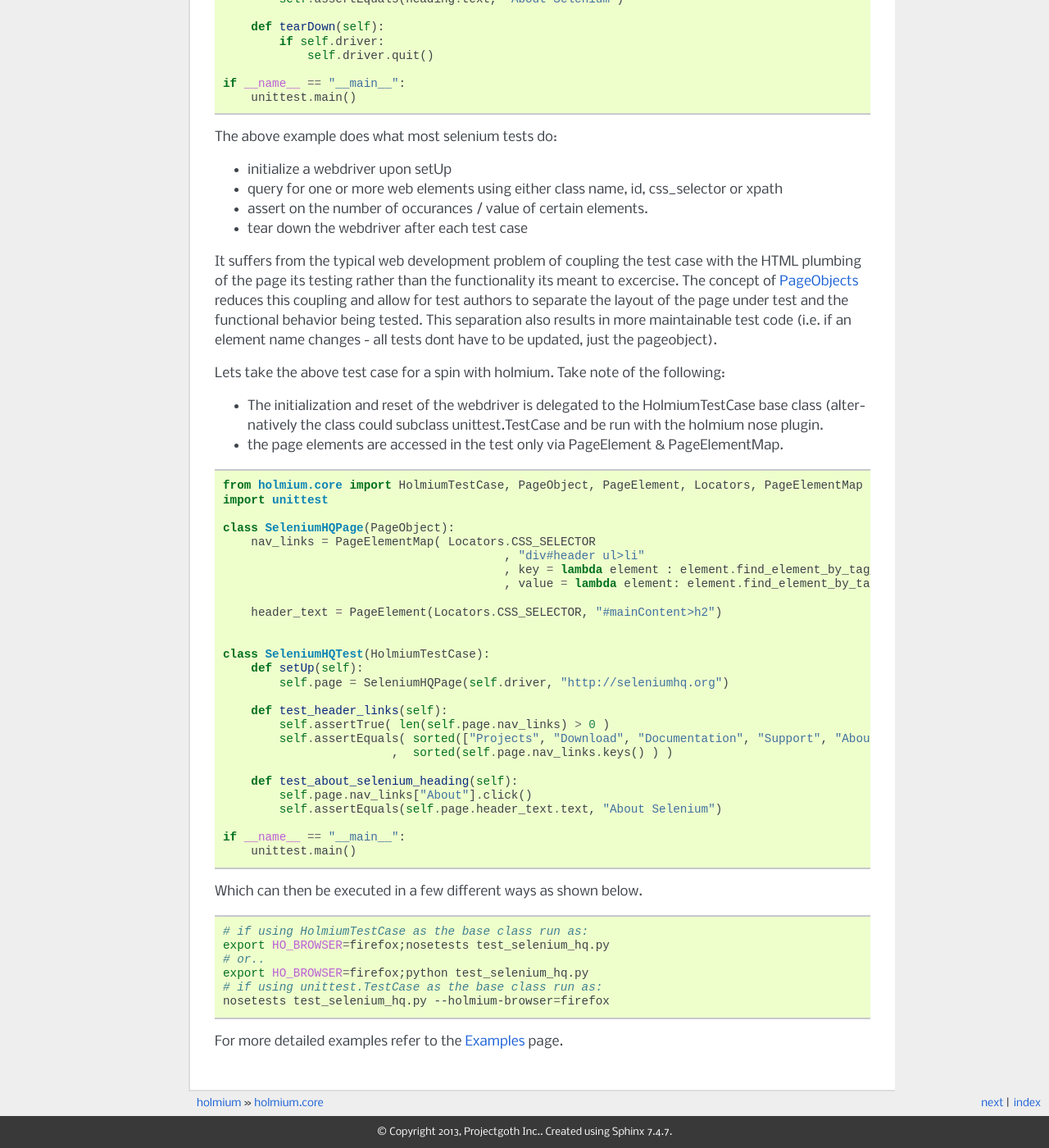
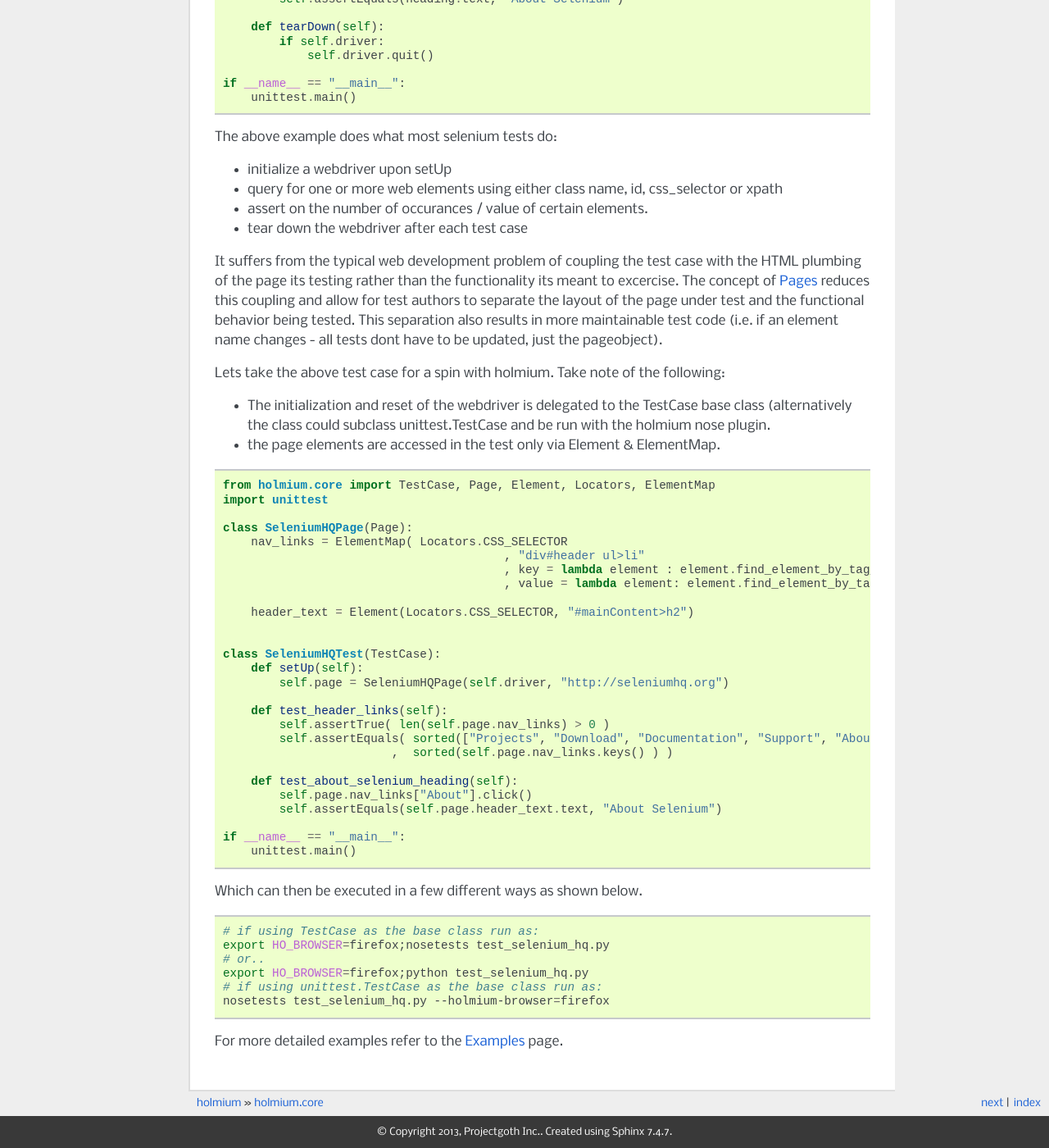
Before and after one commit to alisaifee/holmium.core, a Sphinx documentation site: the page built from doc/source/index.rst, in a window 1280 px wide and 1400 px high, scrolled down 862 px. Shown: the whole window at 82% size. Built offline with Sphinx 7.4.7, drawn with Linux system fonts in a browser that asks for light colours; formulas are drawn with MathJax 3.

Commit message:
renamed public classes to Page,Element,Elements,ElementMap,TestCase

```diff
--- a/README.rst
+++ b/README.rst
@@ -1,4 +1,4 @@
-.. _PageObjects: http://code.google.com/p/selenium/wiki/PageObjects
+.. _Pages: http://code.google.com/p/selenium/wiki/PageObjects
 .. |travis-ci| image:: https://secure.travis-ci.org/alisaifee/holmium.core.png
     :target: https://travis-ci.org/#!/alisaifee/holmium.core
 .. |coverall| image:: https://coveralls.io/repos/alisaifee/holmium.core/badge.png?branch=master
@@ -54,30 +54,30 @@ The above example does what most selenium tests do:
 * tear down the webdriver after each test case
 
 It suffers from the typical web development problem of coupling the test case with the HTML plumbing of the page its testing rather than the functionality its meant to excercise.
-The concept of `PageObjects`_ reduces this coupling and allow for test authors to separate the layout of the page under test and the functional behavior being tested. This separation also results
+The concept of `Pages`_ reduces this coupling and allow for test authors to separate the layout of the page under test and the functional behavior being tested. This separation also results
 in more maintainable test code (i.e. if an element name changes - all tests dont have to be updated, just the pageobject).
 
 Lets take the above test case for a spin with holmium. Take note of the following:
 
-* The initialization and reset of the webdriver is delegated to the HolmiumTestCase base class (alternatively the class could subclass unittest.TestCase and be run with the holmium nose plugin.
-* the page elements are accessed in the test only via PageElement & PageElementMap.
+* The initialization and reset of the webdriver is delegated to the TestCase base class (alternatively the class could subclass unittest.TestCase and be run with the holmium nose plugin.
+* the page elements are accessed in the test only via Element & ElementMap.
 
 
 .. code-block:: python
 
-    from holmium.core import HolmiumTestCase, PageObject, PageElement, Locators, PageElementMap
+    from holmium.core import TestCase, Page, Element, Locators, ElementMap
     import unittest
 
-    class SeleniumHQPage(PageObject):
-        nav_links = PageElementMap( Locators.CSS_SELECTOR
+    class SeleniumHQPage(Page):
+        nav_links = ElementMap( Locators.CSS_SELECTOR
                                             , "div#header ul>li"
                                             , key = lambda element : element.find_element_by_tag_name("a").text
                                             , value = lambda element: element.find_element_by_tag_name("a") )
 
-        header_text = PageElement(Locators.CSS_SELECTOR, "#mainContent>h2")
+        header_text = Element(Locators.CSS_SELECTOR, "#mainContent>h2")
 
 
-    class SeleniumHQTest(HolmiumTestCase):
+    class SeleniumHQTest(TestCase):
         def setUp(self):
             self.page = SeleniumHQPage(self.driver, "http://seleniumhq.org")
 
@@ -97,7 +97,7 @@ Which can then be executed in a few different ways as shown below.
 
 .. code-block:: bash
 
-    # if using HolmiumTestCase as the base class run as:
+    # if using TestCase as the base class run as:
     export HO_BROWSER=firefox;nosetests test_selenium_hq.py
     # or..
     export HO_BROWSER=firefox;python test_selenium_hq.py
--- a/doc/source/internals.rst
+++ b/doc/source/internals.rst
@@ -2,8 +2,8 @@ Internal Classes
 ================
 .. automodule:: holmium.core.pageobject
 
-.. autoclass:: PageElementDict
-.. autoclass:: PageElementList
+.. autoclass:: ElementDict
+.. autoclass:: ElementList
 .. autoclass:: ElementGetter
 .. autofunction:: enhanced
 
--- a/doc/source/unittest.rst
+++ b/doc/source/unittest.rst
@@ -4,7 +4,7 @@ unit test integration
 
 Holmium provides two utilities to ease integration with automated tests.
 
-The :class:`HolmiumTestCase` base class.
+The :class:`TestCase` base class.
 ----------------------------------------
 This base class extends :class:`unittest.TestCase` and adds the following functionality:
 
@@ -21,7 +21,7 @@ Example test case
     import unittest
     import holmium.core
 
-    class SimpleTest(holmium.core.HolmiumTestCase):
+    class SimpleTest(holmium.core.TestCase):
         def setUp(self):
             self.driver.get("http://www.google.com")
 
```
Also changed, not shown: doc/source/core.rst (+5 -5 lines), 9 other files.
